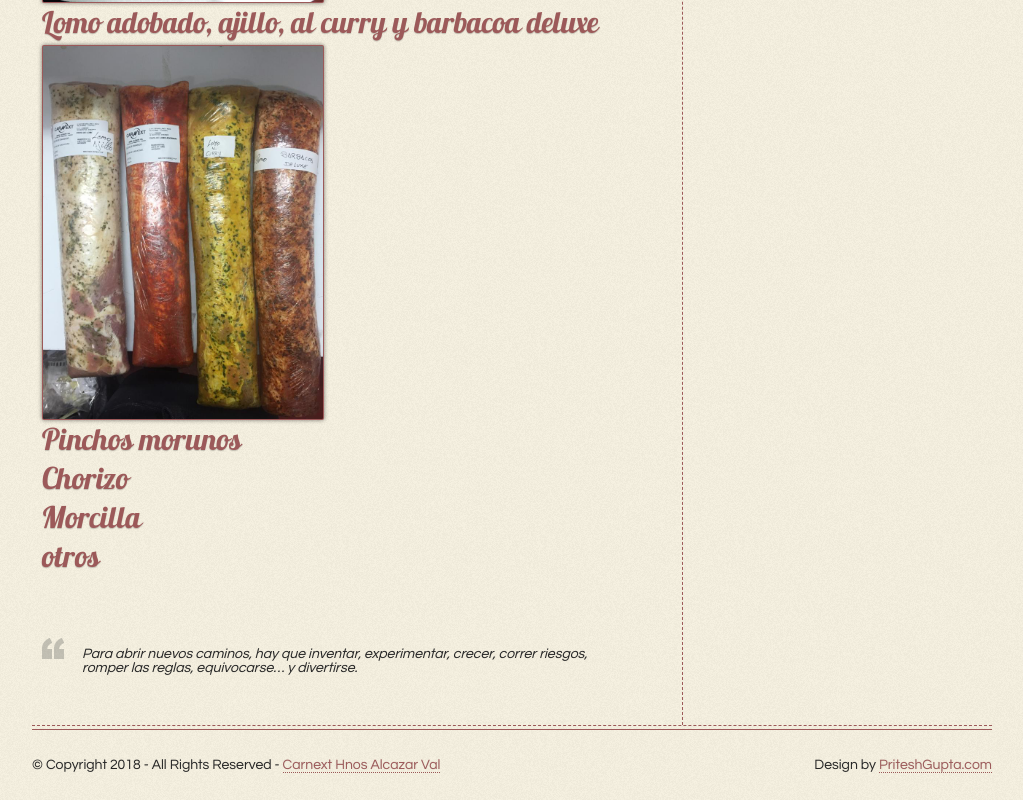
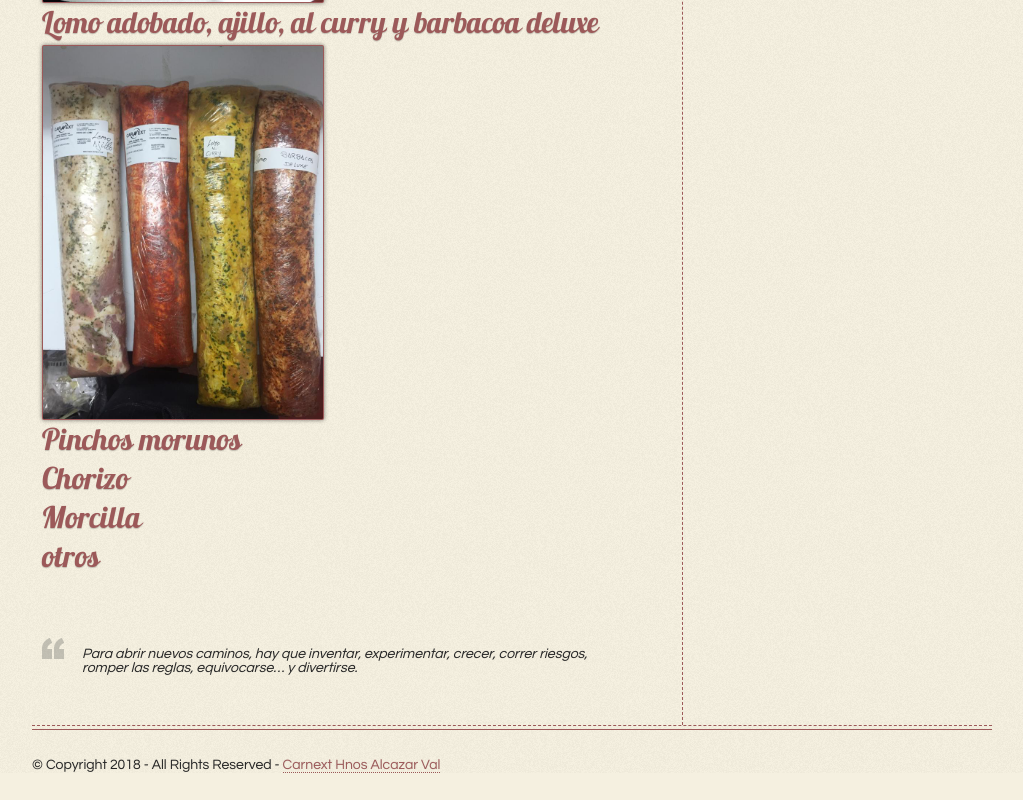
Before and after one commit to sinpro2694/sinpro2694.github.io, a plain HTML site: page about.html in a window 1280 px wide. Shown: the part 1894-2694 px from the top of the page, without its empty margins (128-1151 px from the left). After the commit the page ends 2667 px from the top, so only its background shows below. Drawn offline with Linux system fonts and the light colour scheme.

Commit message:
Update html

```diff
--- a/about.html
+++ b/about.html
@@ -69,11 +69,8 @@
   </div>
   <footer>
           <span class="copyright"><span class="left"><br />
-        &copy; Copyright 2018 - All Rights Reserved - <a href="http://carnextalcazarval.es/">Carnext Hnos Alcazar Val</a></span><span class="right"><br />
-        Design by <a href="http://www.priteshgupta.com">PriteshGupta.com</a><br />
-        <br>
-        <br />
-        </span></span></footer>
+        &copy; Copyright 2018 - All Rights Reserved - <a href="http://carnextalcazarval.es/">Carnext Hnos Alcazar Val</a></span></span>
+		</footer>
 
 </div>
 </body>
```
Also changed, not shown: contact.html (+2 -5 lines), gallery.html (+2 -5 lines), index.html (+5 -7 lines).
